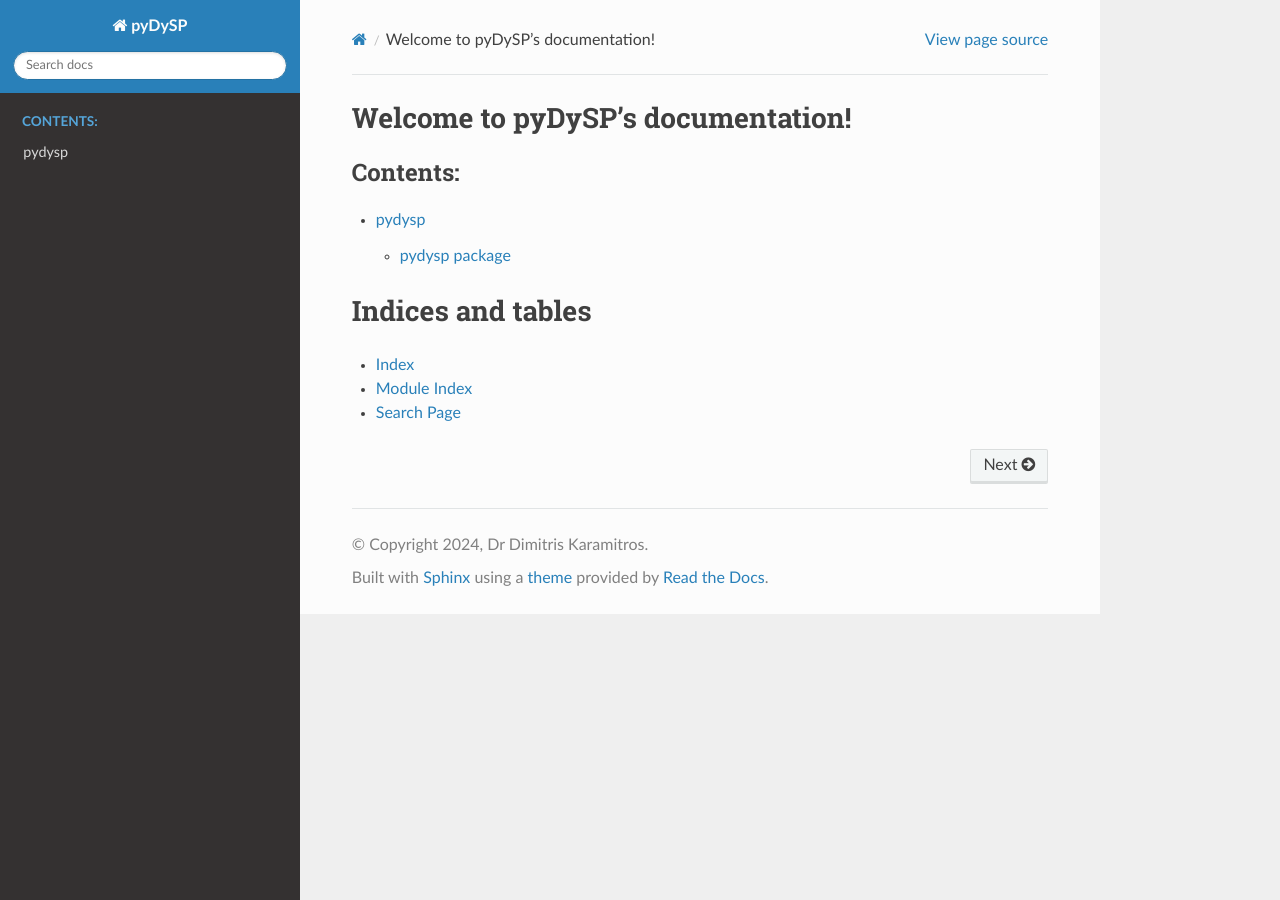
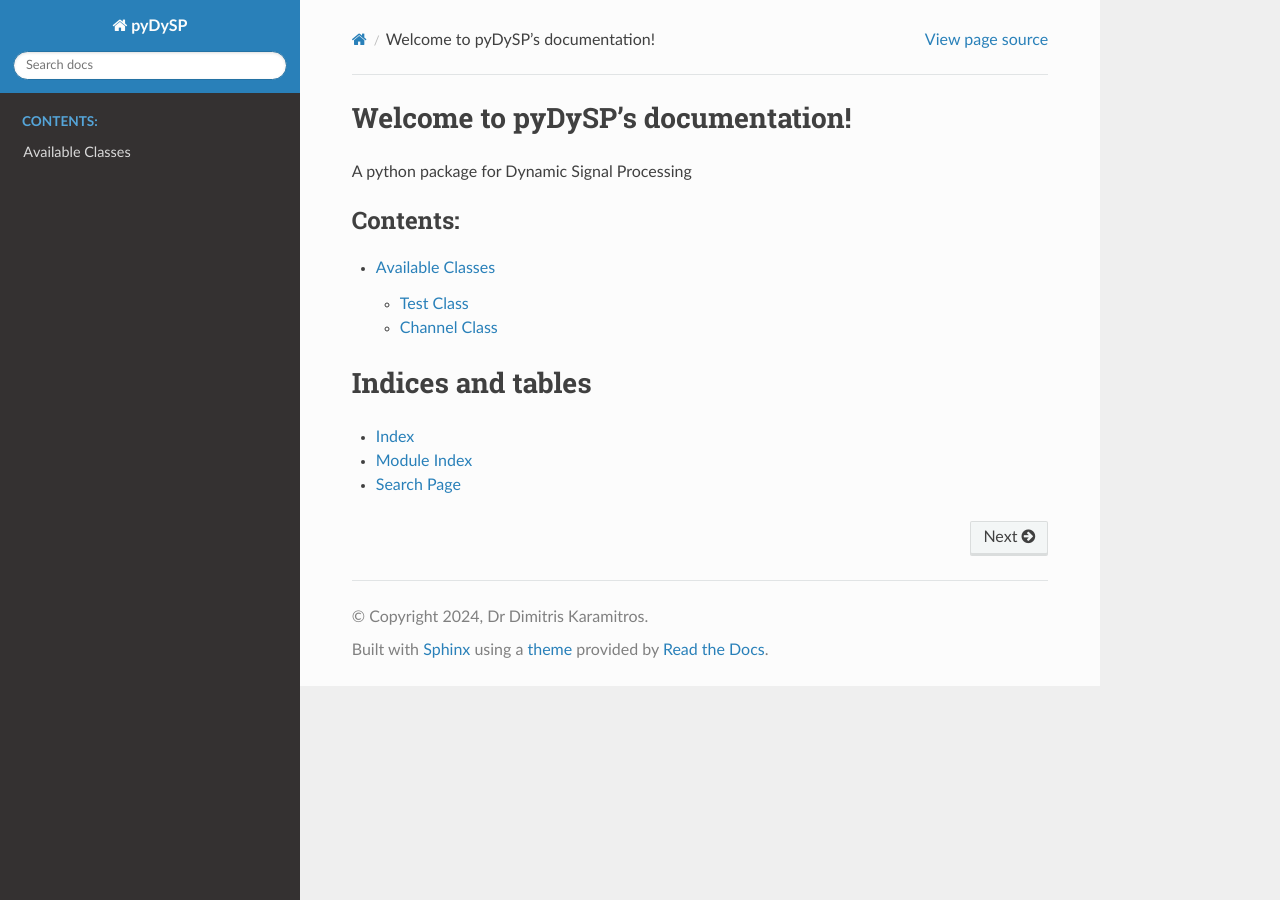
Before and after one commit to dkaramitros/pyDySP, a Sphinx documentation site: the page built from docs/source/index.rst, in a window 1280 px wide. Built offline with Sphinx 7.4.7 and the Read the Docs theme 2.0.0, drawn with Linux system fonts in a browser that asks for light colours.

Commit message:
doc update

```diff
--- a/docs/source/index.rst
+++ b/docs/source/index.rst
@@ -6,11 +6,13 @@
 Welcome to pyDySP's documentation!
 ==================================
 
+A python package for Dynamic Signal Processing
+
 .. toctree::
    :maxdepth: 2
    :caption: Contents:
 
-   modules
+   pydysp
 
 Indices and tables
 ==================
--- a/docs/source/modules.rst
+++ /dev/null
@@ -1,7 +0,0 @@
-pydysp
-======
-
-.. toctree::
-   :maxdepth: 4
-
-   pydysp
--- a/docs/source/pydysp.rst
+++ b/docs/source/pydysp.rst
@@ -1,29 +1,18 @@
-pydysp package
-==============
+Available Classes
+=================
 
-Submodules
+Test Class
 ----------
-
-pydysp.channel module
----------------------
-
-.. automodule:: pydysp.channel
-   :members:
-   :undoc-members:
-   :show-inheritance:
-
-pydysp.test module
-------------------
 
 .. automodule:: pydysp.test
    :members:
    :undoc-members:
    :show-inheritance:
 
-Module contents
----------------
+Channel Class
+-------------
 
-.. automodule:: pydysp
+.. automodule:: pydysp.channel
    :members:
    :undoc-members:
    :show-inheritance:
```
